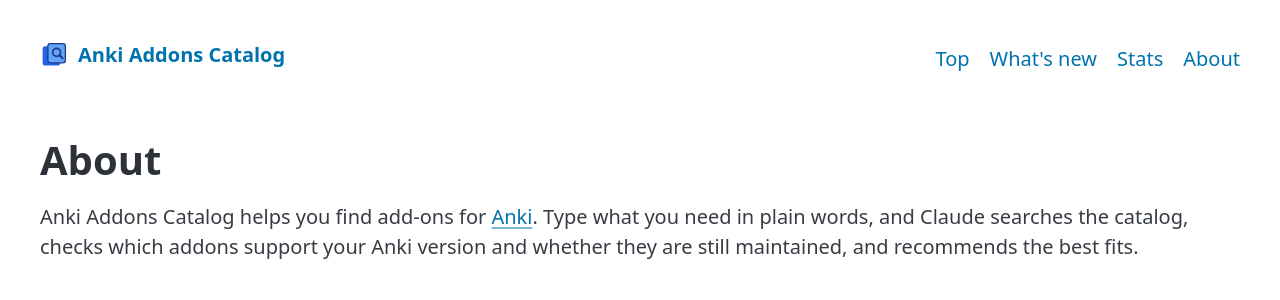
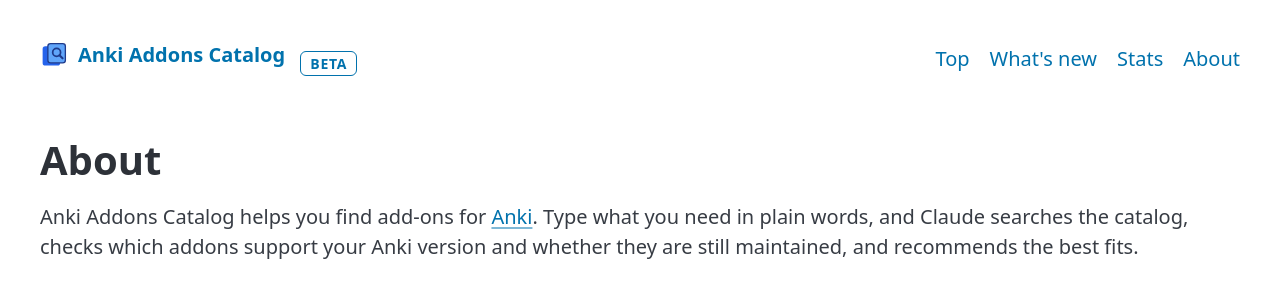
Before and after one commit to Aleks-Ya/anki-addons-catalog, a Python web app: template src/anki_addons_catalog/interface/web/templates/about.html in a window 1280 px wide. Shown: the top 300 px of the page. Run offline with Jinja, Linux system fonts and the light colour scheme; the template is opened without the code that fills it: most values are stand-ins (such as "Sample title", 1, 10 or a date in 2020); some libraries are stand-ins or nearby versions.

Commit message:
Mark the site as Beta in the header
Co-Authored-By: Claude Opus 5.5 <noreply@anthropic.com>
Claude-Session: https://claude.ai/code/session_01G7oQmr9fvktpV3N8KDbTXi

```diff
--- a/src/anki_addons_catalog/interface/web/static/app.css
+++ b/src/anki_addons_catalog/interface/web/static/app.css
@@ -1,5 +1,8 @@
 :root { --cards-min: 18rem; }
 .brand { display: inline-flex; align-items: center; gap: .5rem; text-decoration: none; }
+.beta { margin-left: .5rem; padding: .1rem .45rem; border: 1px solid var(--pico-primary); border-radius: .3rem;
+        color: var(--pico-primary); font-size: .7rem; font-weight: 600; text-transform: uppercase; letter-spacing: .05em;
+        vertical-align: middle; }
 .hero { text-align: center; padding: 2rem 0 1rem; }
 .hero p { max-width: 42rem; margin-inline: auto; }
 .searchbox { display: flex; gap: .5rem; max-width: 46rem; margin: 1rem auto; }
--- a/src/anki_addons_catalog/interface/web/templates/base.html
+++ b/src/anki_addons_catalog/interface/web/templates/base.html
@@ -13,7 +13,8 @@
 <body>
 <header class="container">
   <nav>
-    <ul><li><a href="/" class="brand"><img src="{{ url_for('static', path='favicon.svg') }}" alt="" width="28" height="28"> <strong>Anki Addons Catalog</strong></a></li></ul>
+    <ul><li><a href="/" class="brand"><img src="{{ url_for('static', path='favicon.svg') }}" alt="" width="28" height="28"> <strong>Anki Addons Catalog</strong></a>
+      <span class="beta" title="The site is new: expect rough edges">Beta</span></li></ul>
     <ul>
       <li><a href="/top/rating">Top</a></li>
       <li><a href="/changes">What's new</a></li>
```
Also changed, not shown: tests/interface/test_web.py (+1 -0 lines).
